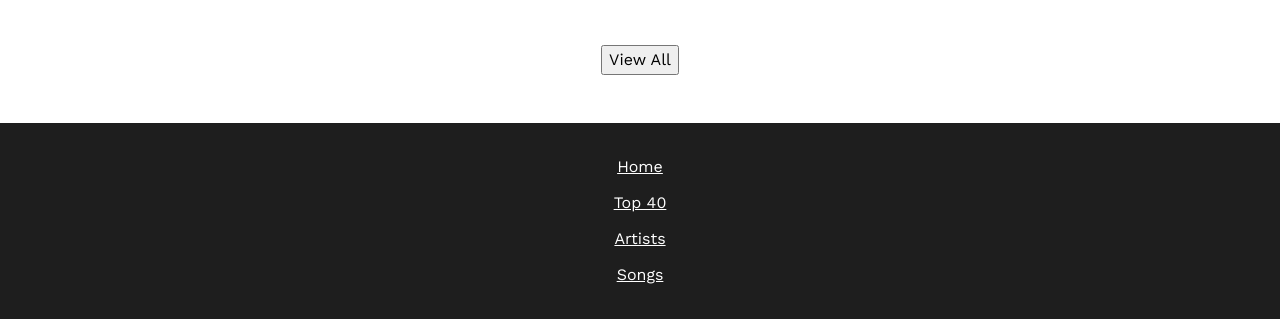
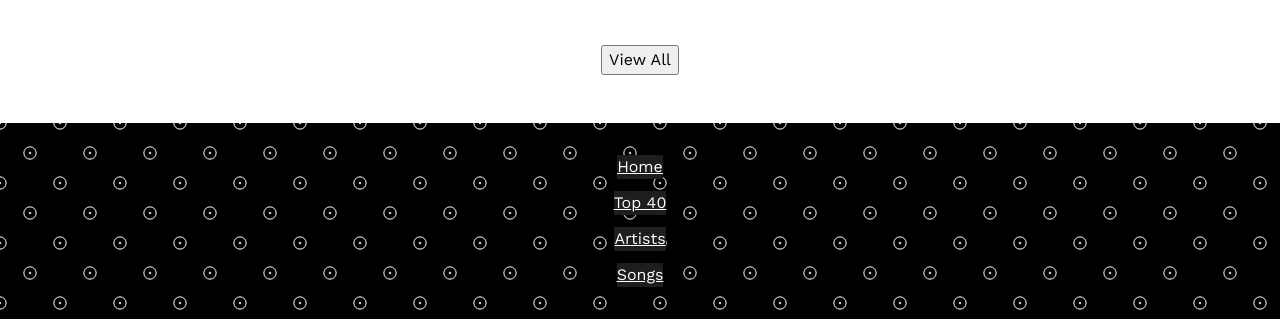
Before and after one commit to rjpgt/writing-your-first-utility-classes-exercises, a website: page starter/index.html in a window 1280 px wide. Shown: the part 1214-1533 px from the top of the page. Drawn offline with nearby package versions, Linux system fonts and the light colour scheme.

Commit message:
Add class for background of footer

```diff
--- a/starter/index.html
+++ b/starter/index.html
@@ -144,7 +144,9 @@
         <button>View All</button>
       </div>
     </main>
-    <footer class="bg-dark padding-v-4 odyssey-stack text-center">
+    <footer
+      class="bg-dark padding-v-4 odyssey-stack text-center odyssey-background"
+    >
       <a class="bg-dark m-auto" href=""> Home </a>
 
       <a class="bg-dark m-auto" href=""> Top 40 </a>
--- a/starter/styles.css
+++ b/starter/styles.css
@@ -160,6 +160,9 @@ footer {
 
 /* Task 2 */
 .odyssey-background {
+  background-color: var(--odyssey-background-color-fallback, #000000);
+  background-image: url(./cd-background.svg);
+  background-repeat: repeat;
 }
 
 /* Task 3 */
```
